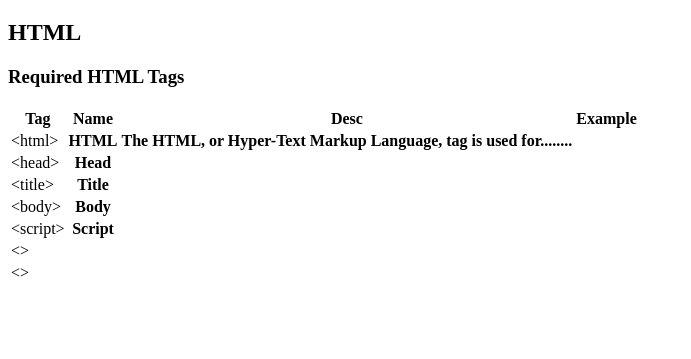
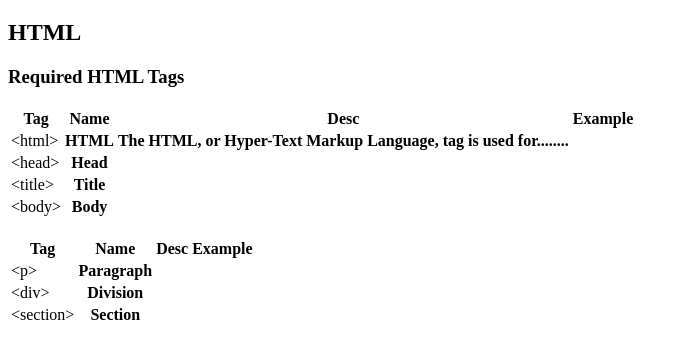
Before and after one commit to mijsm/HTML_CSS_Cheatsheet, a plain HTML site: page index.html in a window 1280 px wide. Shown: the part 61-420 px from the top of the page, without its empty margins (0-691 px from the left). Drawn offline with Linux system fonts and the light colour scheme.

Commit message:
populate req html tags section, create and partially populate basic html tags section

```diff
--- a/index.html
+++ b/index.html
@@ -16,13 +16,22 @@
     <section class='html'>
         <h2>HTML</h2>
         <h3>Required HTML Tags</h3>
-        <table class="required">
+        <table class='required-html-tags'>
             <tr>
                 <th>Tag</th> <!--surround data with &lt and &gt-->
                 <th>Name</th>
                 <th>Desc</th>
                 <th>Example</th>
             </tr>
+            <!--
+                example row
+            <tr>
+                <td>&lt;&gt;</td>
+                <th></th>
+                <th></th>
+                <th></th>
+            </tr>
+            -->
             <tr>
                 <td>&lt;html&gt;</td>
                 <th>HTML</th>
@@ -47,25 +56,36 @@
                 <th></th>
                 <th></th>
             </tr>
+
+        </table>
+
+        <br>
+
+        <table class='basic-html-tags'>
             <tr>
-                <td>&lt;script&gt;</td>
-                <th>Script</th>
+                <th>Tag</th> <!--surround data with &lt and &gt-->
+                <th>Name</th>
+                <th>Desc</th>
+                <th>Example</th>
+            </tr>
+            <tr>
+                <td>&lt;p&gt;</td>
+                <th>Paragraph</th>
                 <th></th>
                 <th></th>
             </tr>
             <tr>
-                <td>&lt;&gt;</td>
-                <th></th>
+                <td>&lt;div&gt;</td>
+                <th>Division</th>
                 <th></th>
                 <th></th>
             </tr>
             <tr>
-                <td>&lt;&gt;</td>
-                <th></th>
+                <td>&lt;section&gt;</td>
+                <th>Section</th>
                 <th></th>
                 <th></th>
             </tr>
-
         </table>
     </section>
 
```
